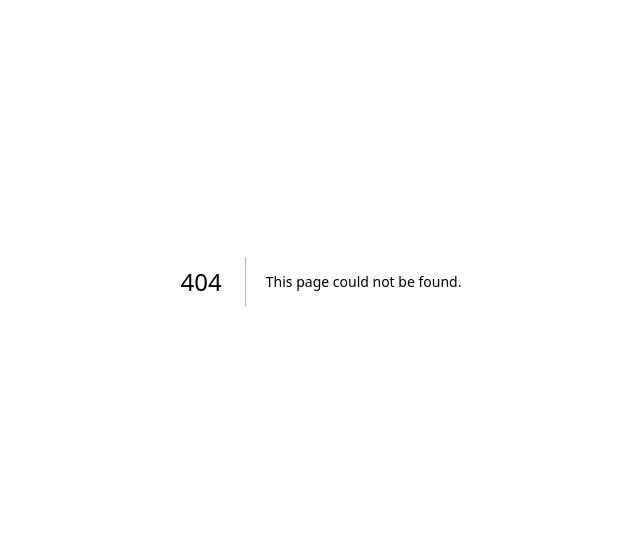
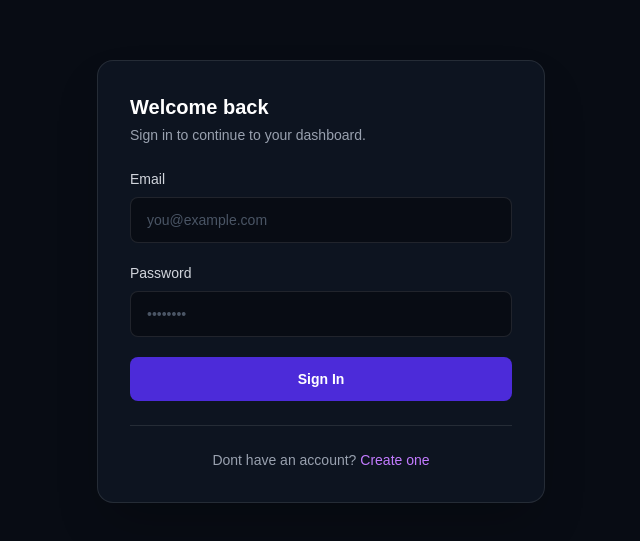
Before and after one commit to Soumyodipto68/Time-Grid, a Next.js app: page /login in a window 1280 px wide. Before the commit this address had no page. Shown: the part 119-660 px from the top of the page, without its empty margins (319-959 px from the left). Built offline with nearby package versions, Linux system fonts and the light colour scheme.

Commit message:
feat: add LoginForm component and integrate it into the LoginPage

```diff
--- /dev/null
+++ b/src/app/login/LoginForm.tsx
@@ -0,0 +1,100 @@
+"use client";
+
+import { signIn } from "next-auth/react";
+import { useState } from "react";
+
+export default function LoginForm() {
+  const [email, setEmail] = useState("");
+  const [password, setPassword] = useState("");
+  const [error, setError] = useState("");
+  const [loading, setLoading] = useState(false);
+
+  const handleSubmit = async (event: React.FormEvent<HTMLFormElement>) => {
+    event.preventDefault();
+
+    setError("");
+    setLoading(true);
+
+    try {
+      const result = await signIn("credentials", {
+        email,
+        password,
+        redirect: false,
+      });
+
+      if (result?.error) {
+        setError("Invalid email or password.");
+        return;
+      }
+
+      window.location.href = "/";
+    } catch (error) {
+      console.error("Login error:", error);
+      setError("Something went wrong. Please try again.");
+    } finally {
+      setLoading(false);
+    }
+  };
+
+  return (
+    <form onSubmit={handleSubmit} className="mt-6 space-y-5">
+      {/* Email */}
+      <div>
+        <label
+          htmlFor="email"
+          className="mb-2 block text-sm font-medium text-gray-300"
+        >
+          Email
+        </label>
+
+        <input
+          id="email"
+          name="email"
+          type="email"
+          value={email}
+          onChange={(event) => setEmail(event.target.value)}
+          placeholder="you@example.com"
+          required
+          className="w-full rounded-lg border border-white/10 bg-[#080c14] px-4 py-3 text-sm text-white outline-none transition placeholder:text-gray-600 focus:border-purple-500"
+        />
+      </div>
+
+      {/* Password */}
+      <div>
+        <label
+          htmlFor="password"
+          className="mb-2 block text-sm font-medium text-gray-300"
+        >
+          Password
+        </label>
+
+        <input
+          id="password"
+          name="password"
+          type="password"
+          value={password}
+          onChange={(event) => setPassword(event.target.value)}
+          placeholder="••••••••"
+          required
+          className="w-full rounded-lg border border-white/10 bg-[#080c14] px-4 py-3 text-sm text-white outline-none transition placeholder:text-gray-600 focus:border-purple-500"
+        />
+      </div>
+
+      {/* Error */}
+      {error && (
+        <p className="rounded-lg border border-red-500/20 bg-red-500/10 px-4 py-3 text-sm text-red-400">
+          {error}
+        </p>
+      )}
+
+      {/* Login */}
+      <button
+        type="submit"
+        disabled={loading}
+        className="w-full rounded-lg bg-[#4c2bd9] py-3 text-sm font-semibold text-white transition hover:bg-[#5a35ed] disabled:cursor-not-allowed disabled:opacity-60"
+      >
+        {loading ? "Signing in..." : "Sign In"}
+      </button>
+    </form>
+  );
+}
--- /dev/null
+++ b/src/app/login/page.tsx
@@ -0,0 +1,36 @@
+import Link from "next/link";
+import LoginForm from "./LoginForm";
+
+export default function LoginPage() {
+  return (
+    <main className="flex min-h-screen items-center justify-center bg-[#080c14] px-4">
+      <div className="w-full max-w-md">
+        {/* your existing brand section */}
+
+        <div className="rounded-2xl border border-white/10 bg-[#0d1420] p-8 shadow-2xl">
+          <h2 className="text-xl font-semibold text-white">
+            Welcome back
+          </h2>
+
+          <p className="mt-1 text-sm text-gray-400">
+            Sign in to continue to your dashboard.
+          </p>
+
+          <LoginForm />
+
+          <div className="mt-6 border-t border-white/10 pt-6 text-center">
+            <p className="text-sm text-gray-400">
+              Dont have an account?{" "}
+              <Link
+                href="/signup"
+                className="font-medium text-purple-400 transition hover:text-purple-300"
+              >
+                Create one
+              </Link>
+            </p>
+          </div>
+        </div>
+      </div>
+    </main>
+  );
+}
```
